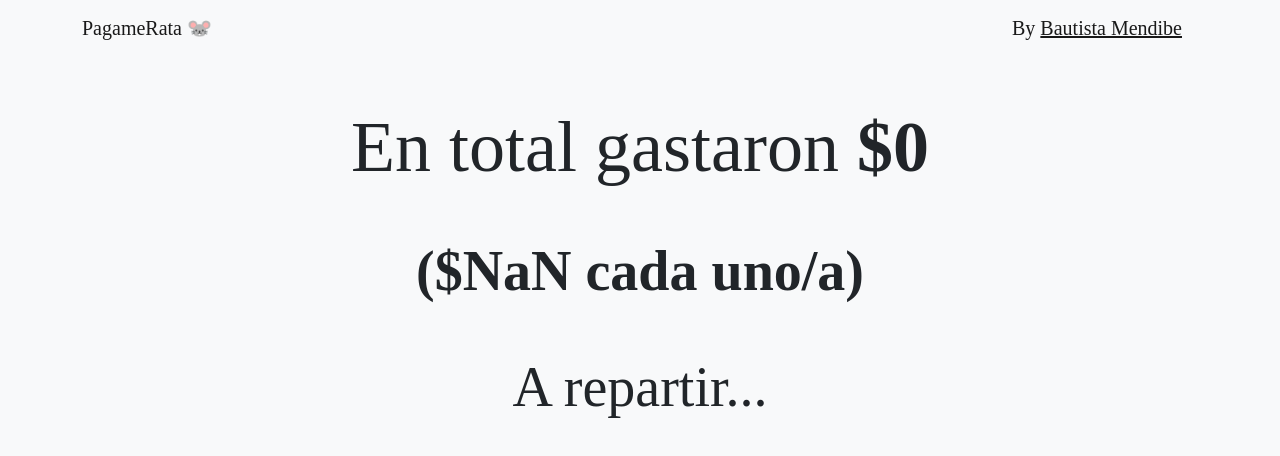
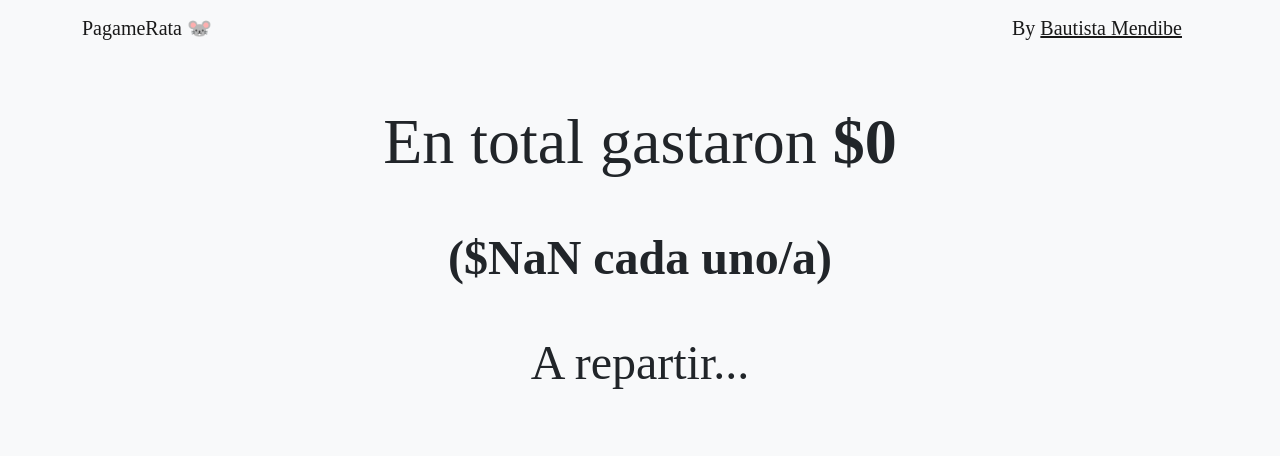
Before and after one commit to BautistaMendibe/pagamerata, an Angular app: page /repartir in a window 1280 px wide. Shown: the top 456 px of the page. Built offline with nearby package versions, Linux system fonts and the light colour scheme; a web font is replaced by a local one.

Commit message:
Arreglé un poco que se corte el nombre si este es muy largo. Falta ver eso en la parte de repartir

```diff
--- a/src/app/components/cuanto-puso-component/cuanto-puso-component.component.html
+++ b/src/app/components/cuanto-puso-component/cuanto-puso-component.component.html
@@ -24,7 +24,9 @@
     <div class="m-lg-3 shadow p-3 mb-5 bg-white rounded" (click)="abrirParaEditar(participante)">
       <div class="row">
         <div class="col-9">
-          <span class="h4 fw-bold">{{participante.nombre}}</span>
+          <div class="container" style="min-width: 0; overflow: hidden">
+            <span class="h4 fw-bold">{{participante.nombre}}</span>
+          </div>
         </div>
         <div class="col-3 text-danger">
           <a (click)="eliminarParticipante(participante)">
--- a/src/app/pages/repartir-component/repartir-component.component.html
+++ b/src/app/pages/repartir-component/repartir-component.component.html
@@ -1,6 +1,6 @@
-<h1 class="display-2 mt-5 mb-5">En total gastaron <span>${{total}}</span></h1>
-<h3 class="display-4 mt-5 mb-5 text-center"><span>(${{cantidadCadaUno}} cada uno/a)</span></h3>
-<h3 class="display-4 mt-5 mb-5 text-center">A repartir...</h3>
+<h1 class="display-3 mt-5 mb-5">En total gastaron <span>${{total}}</span></h1>
+<h3 class="display-5 mt-5 mb-5 text-center"><span>(${{cantidadCadaUno}} cada uno/a)</span></h3>
+<h3 class="display-5 mt-5 mb-5 text-center">A repartir...</h3>
 
 <!-- Transacciones -->
 <div class="container justify-content-center" *ngFor="let transaccion of transacciones">
```
